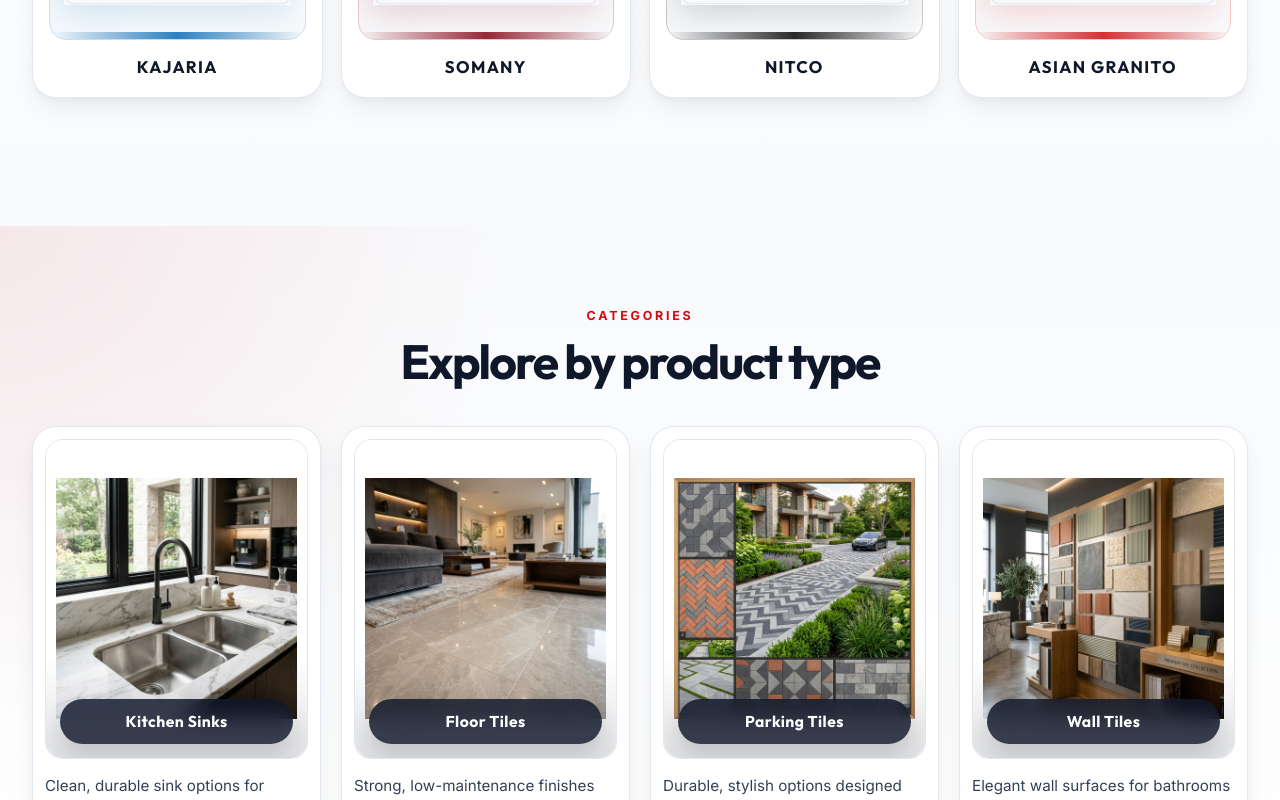
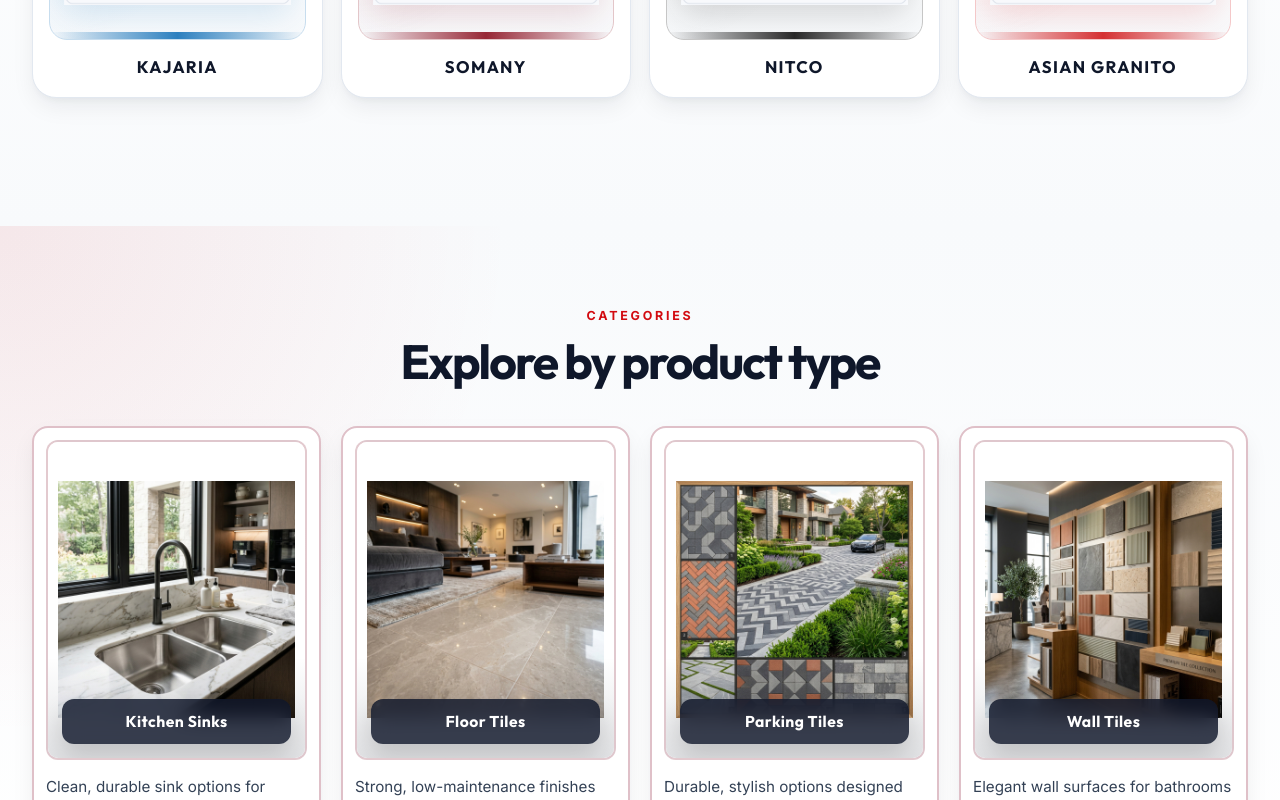
Before and after one commit to PrasadGhadge-WebDev/Oswal-Landing_page, a React (Vite) app in the folder client/: page / in a window 1280 px wide. Shown: the part 2000-2800 px from the top of the page. Built offline with nearby package versions, Linux system fonts and the light colour scheme; a web font is replaced by a local one.

Commit message:
Updated project

```diff
--- a/client/src/components/About.jsx
+++ b/client/src/components/About.jsx
@@ -1,5 +1,5 @@
 import React from 'react';
-import { BadgeCheck, MapPin, Sparkles, Store } from 'lucide-react';
+import { BadgeCheck, MapPin, Sparkles } from 'lucide-react';
 import './About.css';
 
 const aboutHighlights = [
@@ -21,10 +21,6 @@ const About = () => {
                 className="about-image"
               />
               <div className="about-overlay" />
-              <div className="about-chip about-chip-top">
-                <Store size={16} />
-                <span>Designer Studio</span>
-              </div>
               <div className="about-chip about-chip-bottom">
                 <MapPin size={16} />
                 <span>Baramati, Maharashtra</span>
--- a/client/src/components/Category.css
+++ b/client/src/components/Category.css
@@ -35,21 +35,21 @@
 
 .category-card {
   padding: 12px;
-  border-radius: 24px;
+  border-radius: 16px;
   background: var(--card-bg);
-  border: 1px solid var(--border-color);
+  border: 2px solid color-mix(in srgb, var(--brand-red) 18%, var(--border-color));
   box-shadow: var(--card-shadow);
 }
 
 .category-media {
   position: relative;
   overflow: hidden;
-  border-radius: 18px;
+  border-radius: 12px;
   height: 320px;
   background:
     radial-gradient(circle at top left, rgba(255, 255, 255, 0.95) 0%, transparent 40%),
     linear-gradient(180deg, #ffffff 0%, #f8fafc 100%);
-  border: 1px solid rgba(148, 163, 184, 0.24);
+  border: 2px solid color-mix(in srgb, var(--brand-red) 14%, rgba(148, 163, 184, 0.24));
 }
 
 .category-image {
@@ -84,7 +84,7 @@
   justify-content: center;
   gap: 0;
   padding: 10px 14px;
-  border-radius: 999px;
+  border-radius: 12px;
   color: #ffffff;
   font-family: 'Outfit', sans-serif;
   font-size: 0.98rem;
@@ -106,7 +106,7 @@
   background:
     radial-gradient(circle at top left, rgba(255, 255, 255, 0.05) 0%, transparent 40%),
     linear-gradient(180deg, #0f172a 0%, #111827 100%);
-  border-color: var(--border-color);
+  border-color: color-mix(in srgb, var(--brand-red) 18%, var(--border-color));
 }
 
 .dark-mode .category-image {
--- a/client/src/components/Category.jsx
+++ b/client/src/components/Category.jsx
@@ -48,7 +48,7 @@ const Category = () => {
                   src={category.image}
                   alt={category.name}
                   className="category-image"
-                  loading="lazy"
+                  loading="eager"
                   decoding="async"
                 />
                 <div className="category-overlay" />
--- a/client/src/components/Hero.css
+++ b/client/src/components/Hero.css
@@ -15,7 +15,7 @@
   width: 100%;
   height: 100%;
   object-fit: cover;
-  object-position: center 8%;
+  object-position: center 12%;
   filter: saturate(1.05) contrast(1.05);
 }
 
@@ -213,7 +213,13 @@
   }
 
   .hero-image-backdrop {
-    object-position: center 10%;
+    object-position: center 8%;
+    filter: saturate(1.02) contrast(1.02) brightness(1.12);
+  }
+
+  .hero-overlay {
+    background:
+      linear-gradient(180deg, rgba(2, 6, 23, 0.24) 0%, rgba(15, 23, 42, 0.12) 55%, rgba(15, 23, 42, 0.16) 100%);
   }
 }
 
--- a/client/src/components/Navbar.jsx
+++ b/client/src/components/Navbar.jsx
@@ -63,7 +63,6 @@ const Navbar = () => {
           />
           <span className="navbar-brand-copy">
             <span className="navbar-brand-title">Oswal Tiles</span>
-            <span className="navbar-brand-subtitle">Designer Studio, Baramati</span>
           </span>
         </a>
 
```
